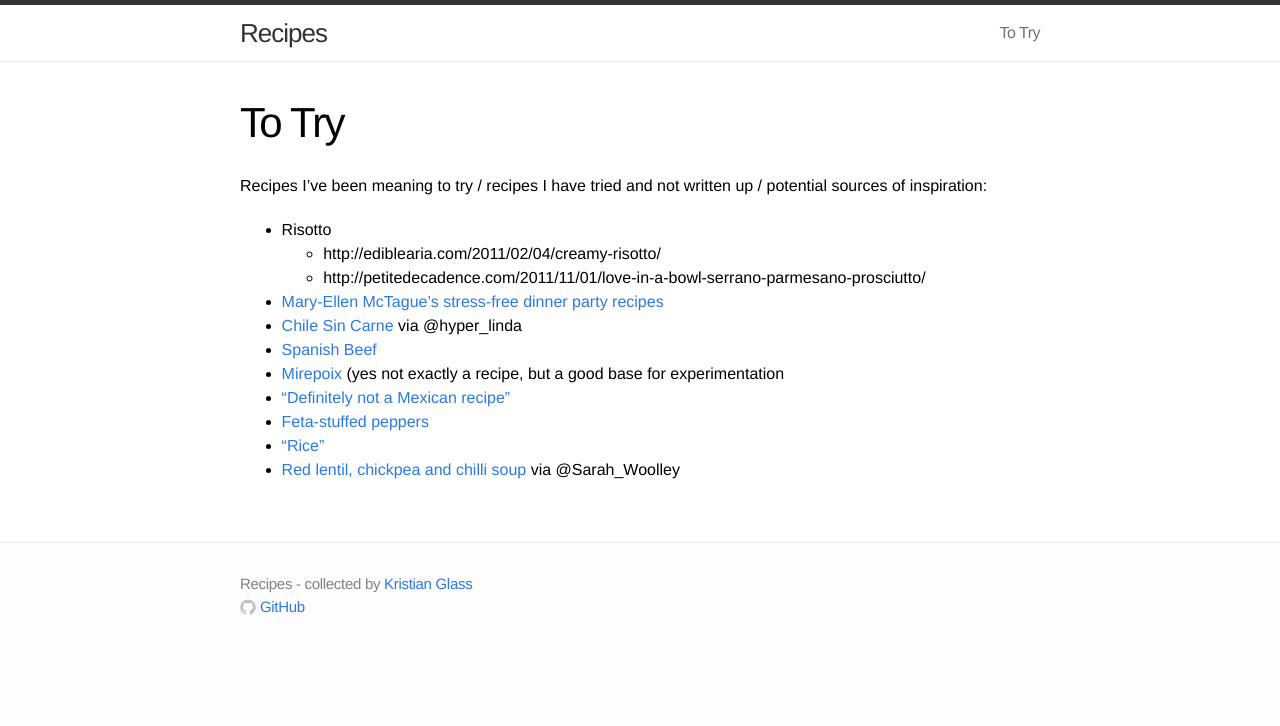
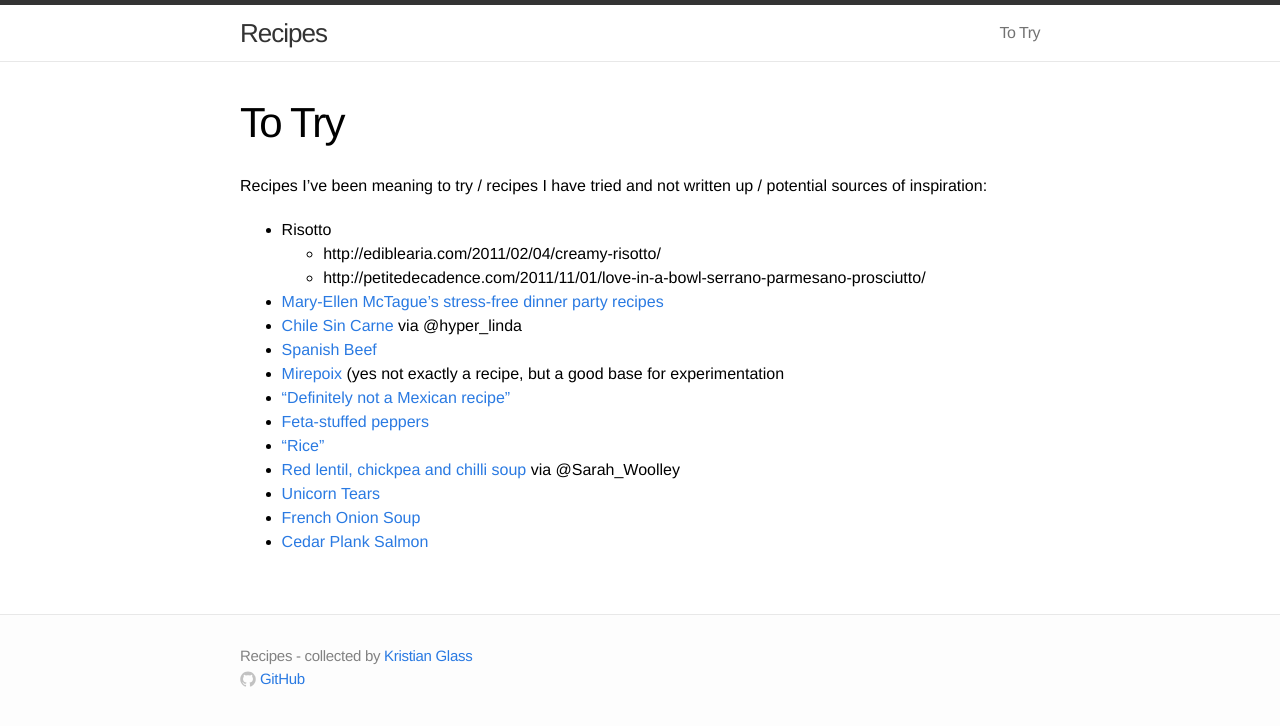
Before and after one commit to doismellburning/recipes, a Jekyll site: the page built from www/to-try.md, in a window 1280 px wide. Shown: the top 726 px of the page. Built offline with Jekyll 4.4.1, drawn with Linux system fonts in a browser that asks for light colours.

Commit message:
More to try

```diff
--- a/www/to-try.md
+++ b/www/to-try.md
@@ -16,3 +16,6 @@ Recipes I've been meaning to try / recipes I have tried and not written up / pot
 * [Feta-stuffed peppers](http://www.tasteofhome.com/recipes/feta-stuffed-peppers)
 * ["Rice"](http://www.reddit.com/r/Frugal/comments/2dga1n/what_are_some_recipes_with_beans_and_rice/cjp9dlp)
 * [Red lentil, chickpea and chilli soup](http://www.bbcgoodfood.com/recipes/333614/red-lentil-chickpea-and-chilli-soup) via @Sarah_Woolley
+* [Unicorn Tears](https://medium.com/stuff-and-more-stuff/making-a-unicorn-tear-dc25dd9a1c79)
+* [French Onion Soup](http://www.reddit.com/r/Cooking/comments/2ea7l9/french_onion_soup/)
+* [Cedar Plank Salmon](http://www.foodnetwork.com/recipes/cedar-plank-salmon-recipe.html)
```
